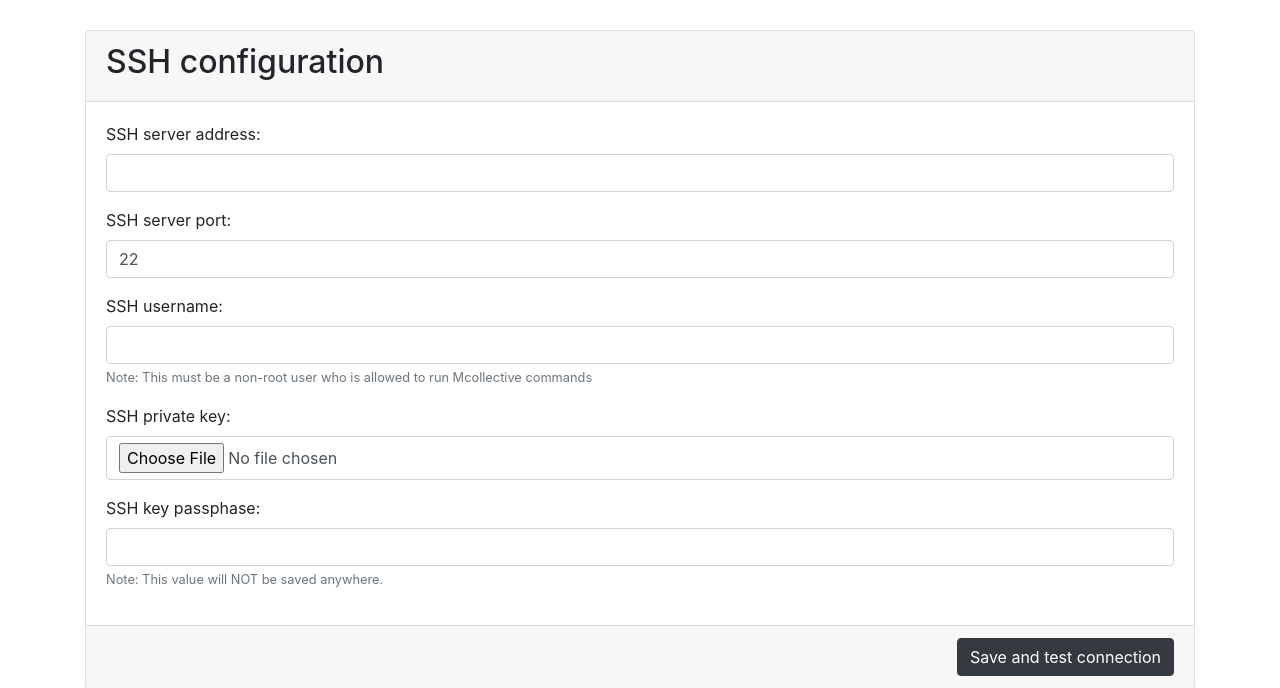
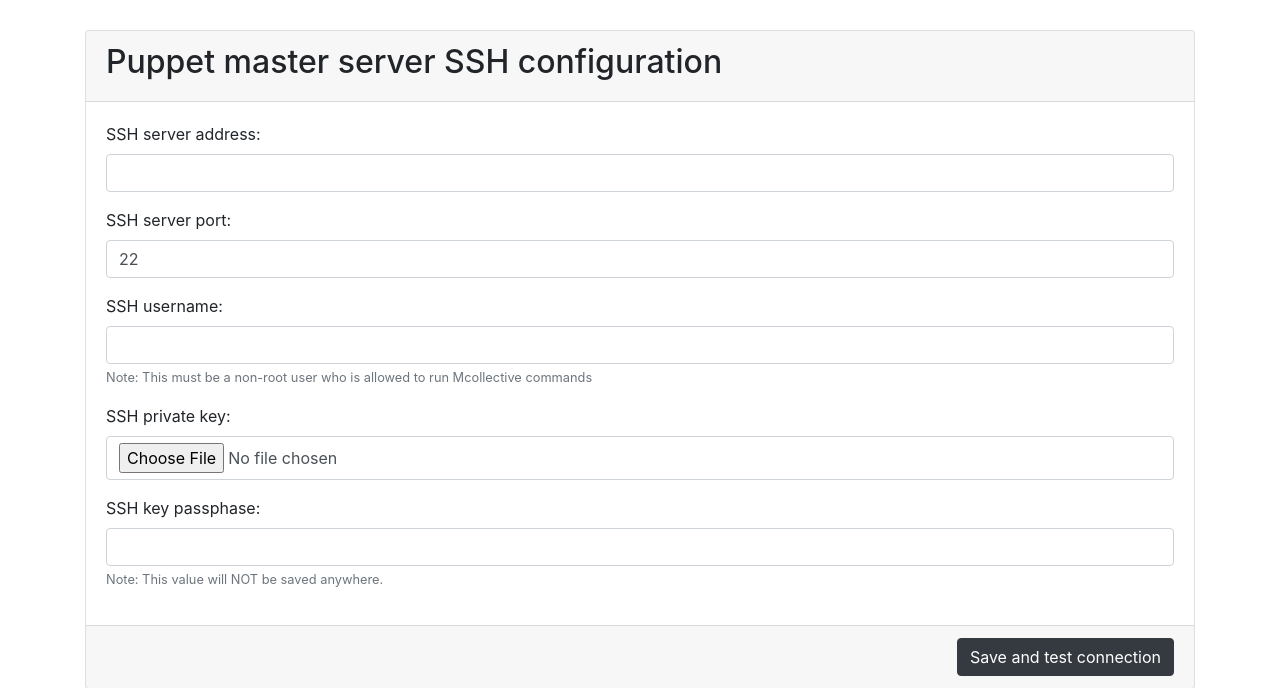
Before and after one commit to pre-srn/linux_patch_mngmt, a Django app: page /account/config/ssh/ in a window 1280 px wide. Shown: the part 56-744 px from the top of the page. Run offline with Django 3.2, Linux system fonts and the light colour scheme; the visitor is signed in with stand-in values (Sample User, id 1); parts of the project's set-up code (start-up, migrations or seed data) failed here and were passed over; some libraries are stand-ins or nearby versions.

Commit message:
Edited ssh config text

```diff
--- a/templates/account/config_ssh.html
+++ b/templates/account/config_ssh.html
@@ -16,7 +16,7 @@
             <h2>Welcome {{ user.username }}</h2>
             <h4>Please setup an SSH configuration to your Puppet master server</h4>
         {% else %}
-            <h2>SSH configuration</h2>
+            <h2>Puppet master server SSH configuration</h2>
         {% endif %}
     </div>
     <form method="post" enctype="multipart/form-data" id="sshConfigForm" novalidate>
```
Also changed, not shown: patch_management/tests/test_view_ssh_setup.py (+1 -1 lines).
